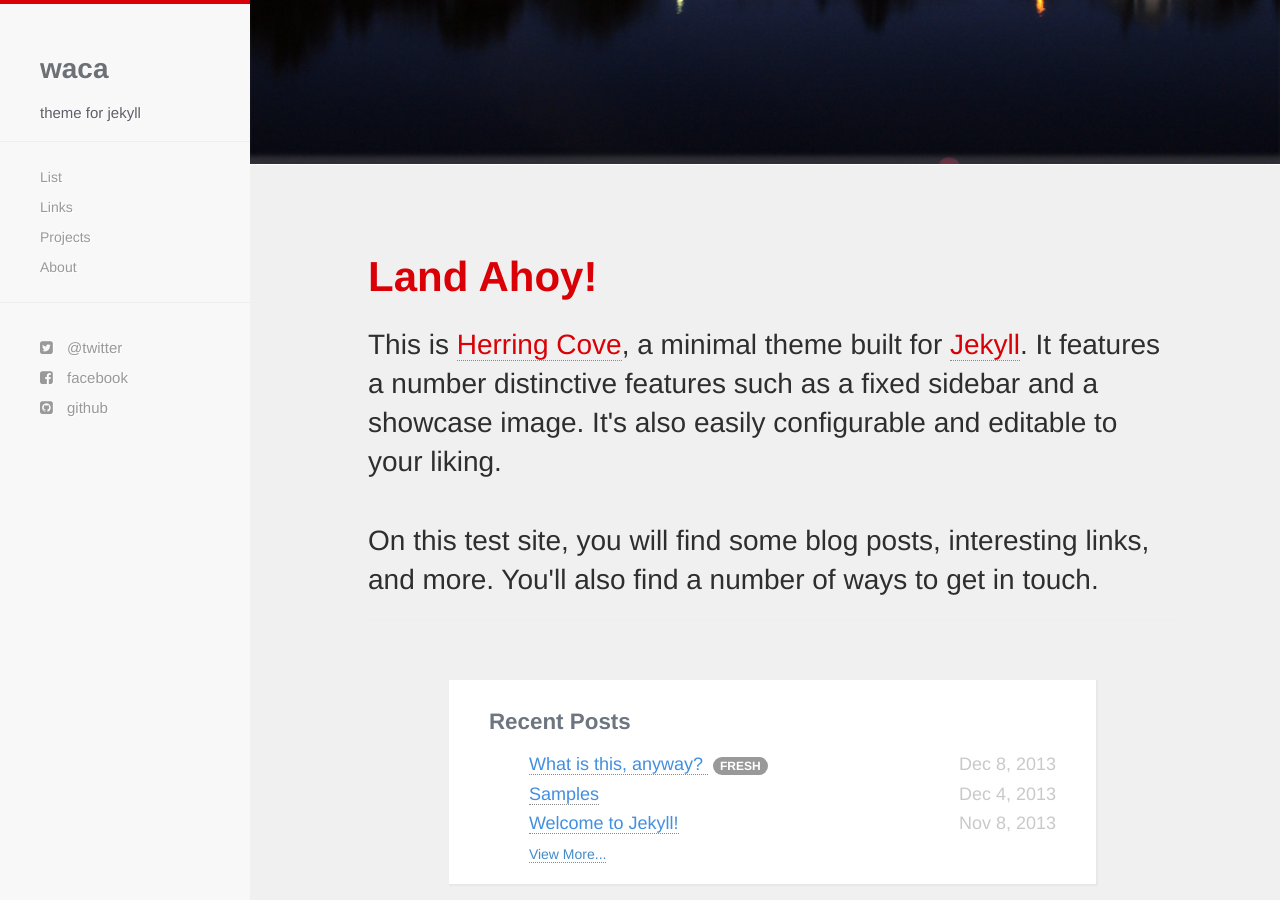
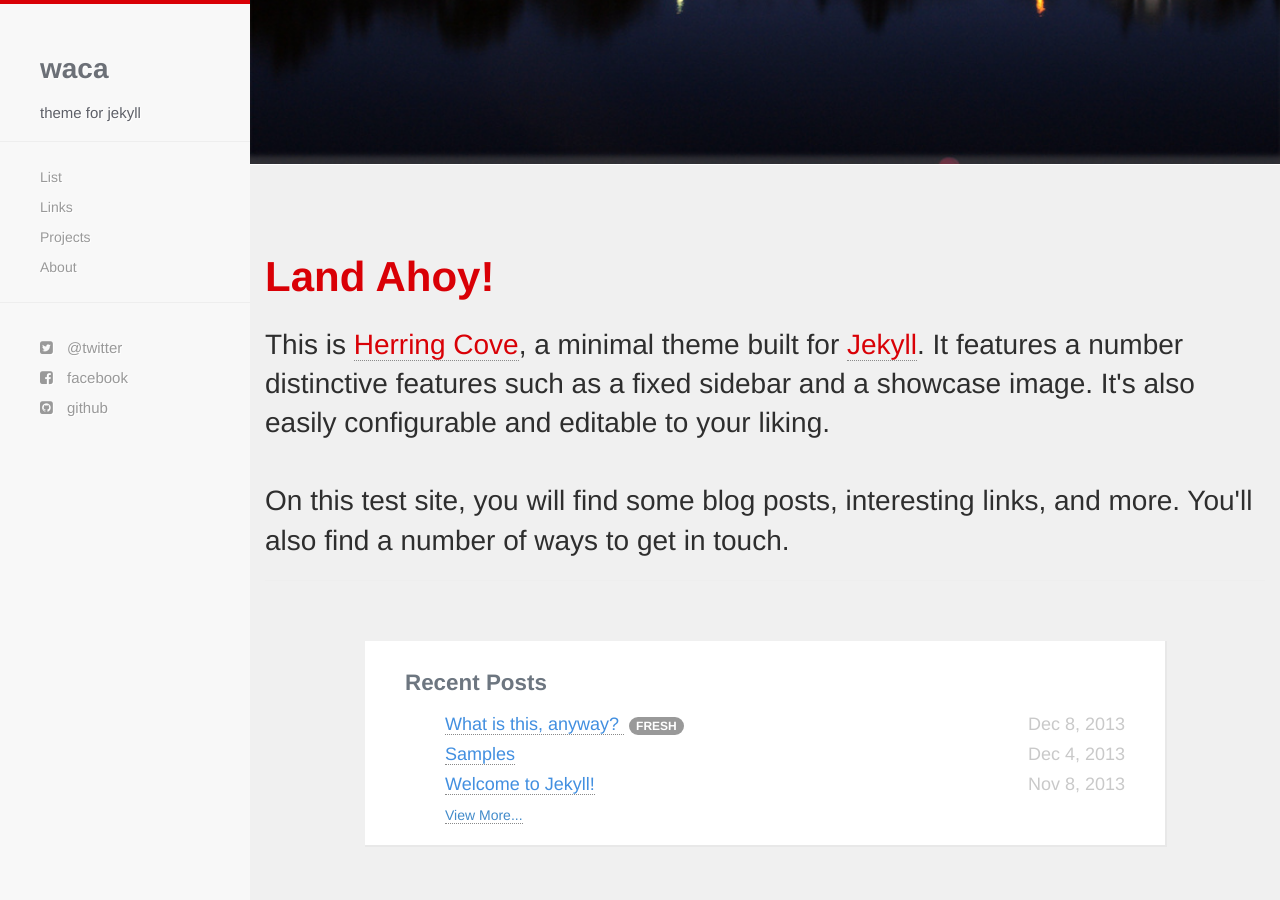
Before and after one commit to eannnnnn/wacav.github.io, a Jekyll site: the page built from index.html, in a window 1280 px wide and 900 px high, scrolled down 539 px. Built offline with Jekyll 4.4.1, drawn with Linux system fonts in a browser that asks for light colours; nearby versions of some CDN libraries; Markdown is read by kramdown in place of the engine named in the settings.

Commit message:
css commit

```diff
--- a/css/hc.css
+++ b/css/hc.css
@@ -59,8 +59,7 @@ p
 
 .container
 {
-  width:80%;
-  padding-right:0;
+  width:100%;
   padding-top:30px
 }
 
```
